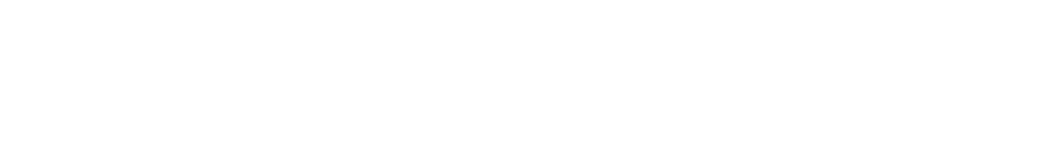
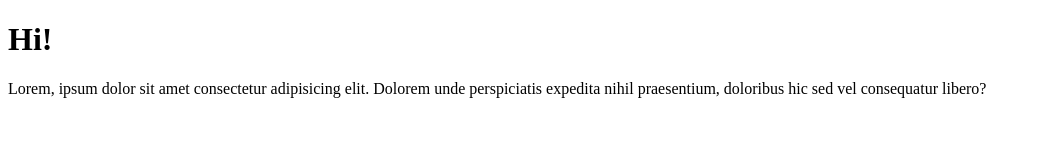
Before and after one commit to FierceFrankie/git_test, a plain HTML site: page html-boilerplate/index.html in a window 1280 px wide. Shown: the whole page, without its empty margins (0-1041 px from the left). Drawn offline with Linux system fonts and the light colour scheme.

Commit message:
Modified index.html with a heading and paragraph

```diff
--- a/html-boilerplate/index.html
+++ b/html-boilerplate/index.html
@@ -7,6 +7,7 @@
     <title>My First Webpage</title>
 </head>
 <body>
-
+   <h1>Hi!</h1>
+   <p>Lorem, ipsum dolor sit amet consectetur adipisicing elit. Dolorem unde perspiciatis expedita nihil praesentium, doloribus hic sed vel consequatur libero?</p>
 </body>
 </html>
```
